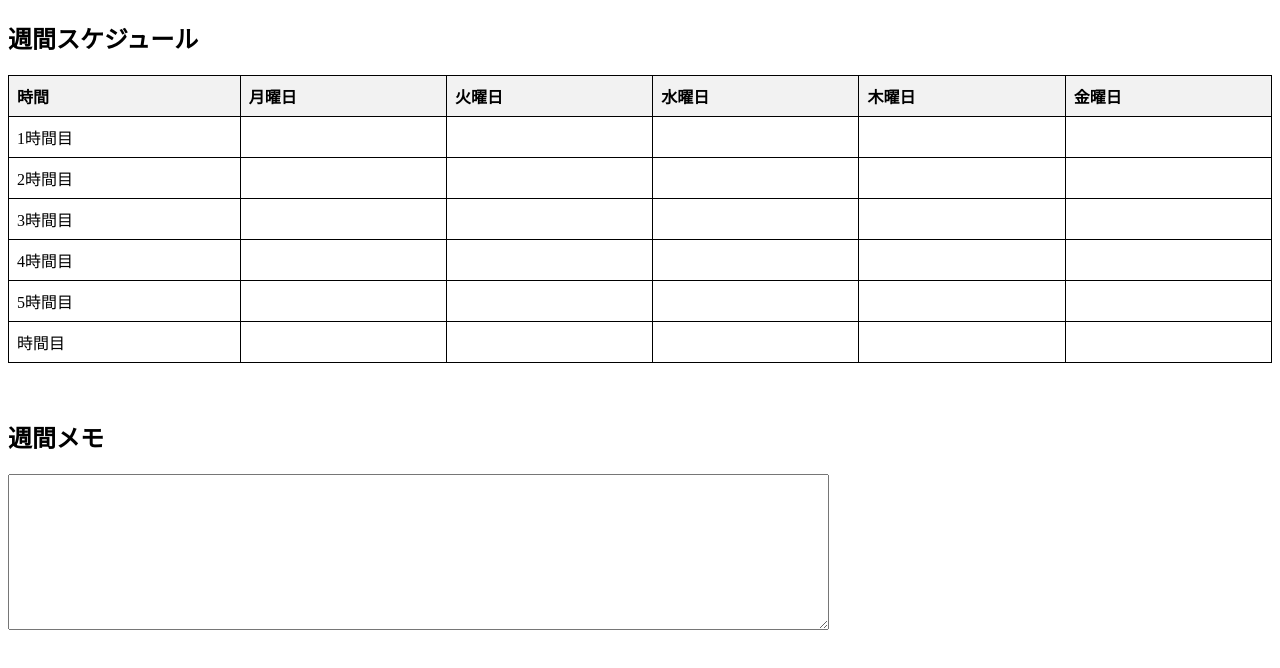
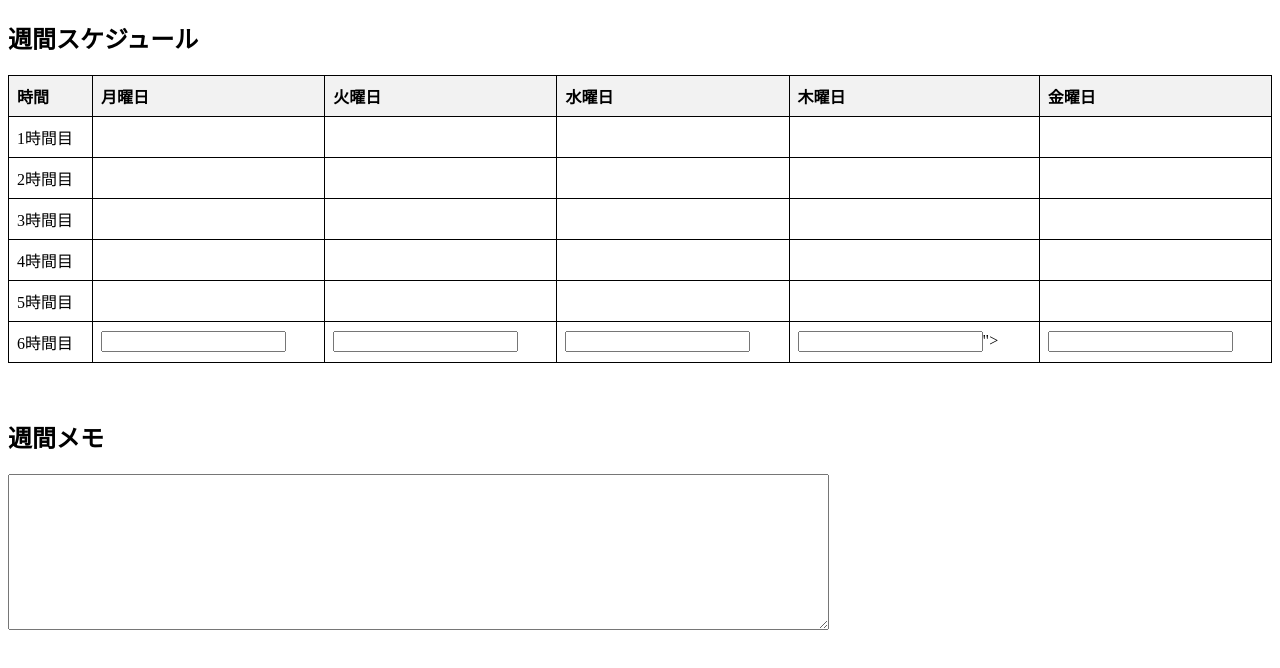
Before and after one commit to narizou/narizou_rentarou_damasu, a plain HTML site: page index.html in a window 1280 px wide. Drawn offline with Linux system fonts and the light colour scheme.

Commit message:
Update index.html

```diff
--- a/index.html
+++ b/index.html
@@ -67,12 +67,12 @@
         <td><contenteditable="true"></td>
       </tr>
       <tr>
-        <td>時間目</td>
-        <td><contenteditable="true"></td>
-        <td><contenteditable="true"></td>
-        <td><contenteditable="true"></td>
-        <td><contenteditable="true"></td>
-        <td><contenteditable="true"></td>
+        <td>6時間目</td>
+        <td><input type="text"></td>
+        <td><input type="text"></td>
+        <td><input type="text"></td>
+        <td><input type="text">"></td>
+        <td><input type="text"></td>
       </tr>
     </table>
     <br><br>
```
